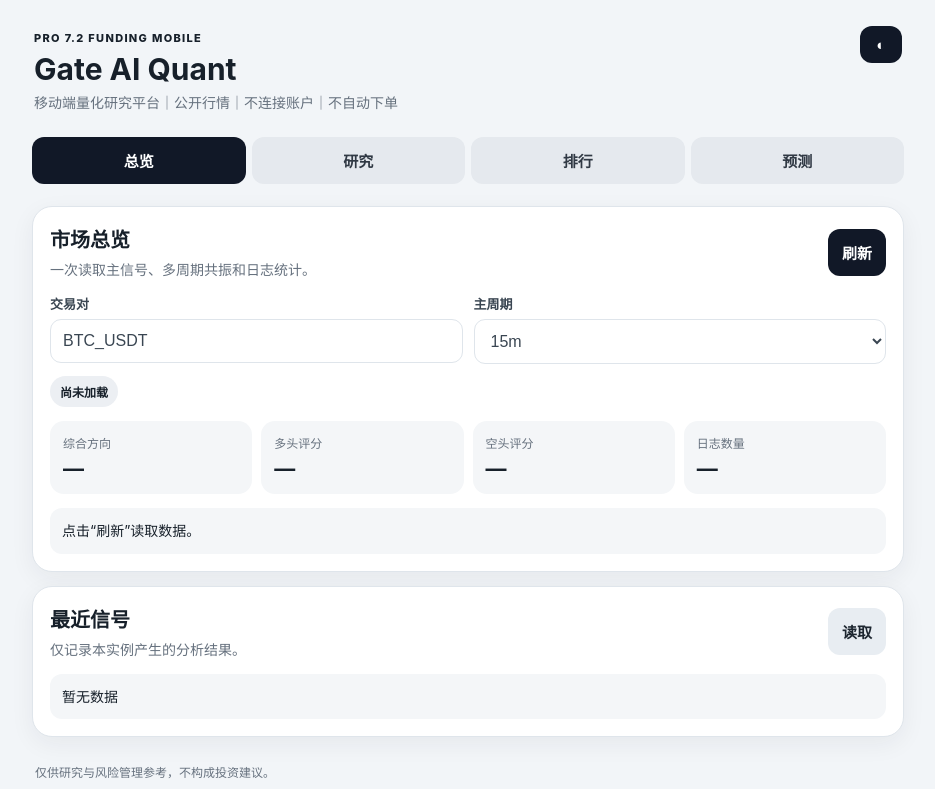
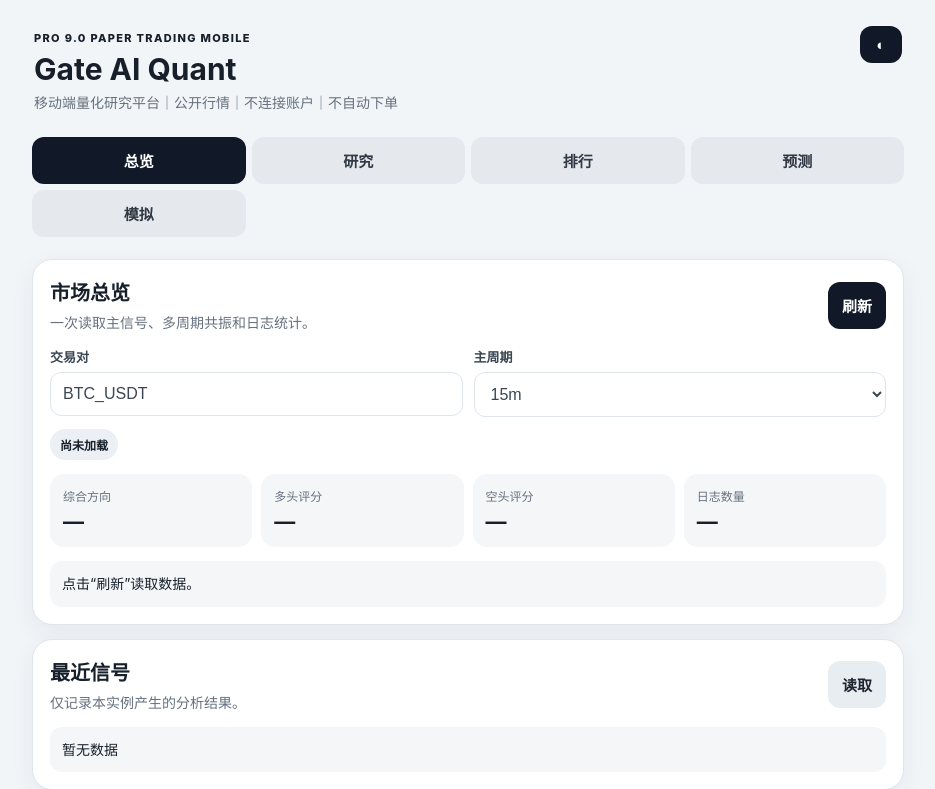
Before and after one commit to leestudy123456/-gate-ai, a FastAPI app: page / in a window 1280 px wide. Shown: the top 789 px of the page, without its empty margins (172-1107 px from the left). Run offline with FastAPI, Linux system fonts and the light colour scheme.

Commit message:
Add files via upload

```diff
--- a/templates/index.html
+++ b/templates/index.html
@@ -1,6 +1,6 @@
-<!doctype html><html lang="zh-CN"><head><meta charset="utf-8"><meta name="viewport" content="width=device-width,initial-scale=1,viewport-fit=cover"><title>Gate AI Quant Professional 7.2.0 Mobile</title><link rel="stylesheet" href="/static/style.css?v=7.2.0"></head><body>
-<main><header><div><span class="version">PRO 7.2 FUNDING MOBILE</span><h1>Gate AI Quant</h1><p>移动端量化研究平台｜公开行情｜不连接账户｜不自动下单</p></div><button id="themeBtn" class="icon-btn" aria-label="切换主题">◐</button></header>
-<nav class="tabs" aria-label="主要功能"><button class="tab active" data-target="dashboardPanel">总览</button><button class="tab" data-target="researchPanel">研究</button><button class="tab" data-target="scannerPanel">排行</button><button class="tab" data-target="predictionPanel">预测</button></nav>
+<!doctype html><html lang="zh-CN"><head><meta charset="utf-8"><meta name="viewport" content="width=device-width,initial-scale=1,viewport-fit=cover"><title>Gate AI Quant Professional 9.0 Mobile</title><link rel="stylesheet" href="/static/style.css?v=9.0.0"></head><body>
+<main><header><div><span class="version">PRO 9.0 PAPER TRADING MOBILE</span><h1>Gate AI Quant</h1><p>移动端量化研究平台｜公开行情｜不连接账户｜不自动下单</p></div><button id="themeBtn" class="icon-btn" aria-label="切换主题">◐</button></header>
+<nav class="tabs" aria-label="主要功能"><button class="tab active" data-target="dashboardPanel">总览</button><button class="tab" data-target="researchPanel">研究</button><button class="tab" data-target="scannerPanel">排行</button><button class="tab" data-target="predictionPanel">预测</button><button class="tab" data-target="simulationPanel">模拟</button></nav>
 
 <section id="dashboardPanel" class="panel">
   <section class="card"><div class="section-head"><div><h2>市场总览</h2><p>一次读取主信号、多周期共振和日志统计。</p></div><button id="overviewBtn" class="compact">刷新</button></div>
@@ -13,7 +13,7 @@
 </section>
 
 <section id="researchPanel" class="panel hidden">
-  <section class="card decision-engine-card"><div class="section-head"><div><h2>7.2 AI 决策引擎</h2><p>技术方向、样本外验证、多周期共振、数据质量、期望值与Kelly联合决策。</p></div><button id="decisionBtn" class="compact">运行决策</button></div>
+  <section class="card decision-engine-card"><div class="section-head"><div><h2>9.0 AI 决策引擎</h2><p>技术方向、样本外验证、多周期共振、数据质量、期望值与Kelly联合决策。</p></div><button id="decisionBtn" class="compact">运行决策</button></div>
     <div class="grid two compact-fields"><label>决策账户余额<input id="decisionBalance" type="number" value="1000"></label><label>风险上限<select id="decisionRiskCap"><option value="0.005">0.5%</option><option value="0.01" selected>1%</option><option value="0.02">2%</option></select></label></div>
     <div id="decisionStatus" class="status idle">等待运行</div><div id="decisionResult" class="hidden"></div>
   </section>
@@ -40,4 +40,31 @@
 <section id="predictionPanel" class="panel hidden">
   <section class="card"><h2>预测市场价值计算</h2><p class="muted">模型概率需由你独立估计，本工具只计算价格与概率之间的价值差。</p><div class="grid two"><label>市场价格<input id="marketPrice" type="number" step="0.01" value="0.55"></label><label>模型概率<input id="modelProbability" type="number" step="0.01" value="0.65"></label><label>费用率<input id="predictionFee" type="number" step="0.001" value="0"></label><label>Kelly 上限<input id="kellyCap" type="number" step="0.01" value="0.05"></label></div><button id="predictionBtn">计算价值</button><div id="predictionResult" class="result-grid"></div></section>
 </section>
-<footer>仅供研究与风险管理参考，不构成投资建议。<span id="healthBadge">正在检查服务…</span></footer></main><div id="termModal" class="modal hidden"><div class="modal-card"><button id="termClose" class="modal-close">×</button><h2 id="termTitle">术语解释</h2><p id="termBody"></p></div></div><script src="/static/app.js?v=7.2.0"></script></body></html>
+
+<section id="simulationPanel" class="panel hidden">
+  <section class="card">
+    <div class="section-head"><div><h2>9.0 模拟交易</h2><p>使用公开行情跟踪策略，不连接 Gate 账户，不发送真实订单。</p></div><button id="simLoadBtn" class="compact secondary">更新行情</button></div>
+    <div class="grid two compact-fields">
+      <label>方向<select id="simSide"><option>LONG</option><option>SHORT</option></select></label>
+      <label>订单类型<select id="simOrderType"><option value="MARKET" selected>市价模拟（立即成交）</option><option value="LIMIT">策略入场（触价成交）</option></select></label>
+      <label>入场价<input id="simEntry" type="number" step="any"></label>
+      <label>止损价<input id="simStop" type="number" step="any"></label>
+      <label>止盈价<input id="simTarget" type="number" step="any"></label>
+      <label>账户余额<input id="simBalance" type="number" value="1000"></label>
+      <label>单笔风险<select id="simRisk"><option value="0.005">0.5%</option><option value="0.01" selected>1%</option><option value="0.02">2%</option></select></label>
+      <label>杠杆<input id="simLeverage" type="number" value="1" min="1" max="100"></label>
+      <label>最长持有K线<input id="simMaxBars" type="number" value="24" min="1" max="500"></label>
+      <label>备注<input id="simNotes" maxlength="500" placeholder="例如：9.0 AI决策"></label>
+    </div>
+    <button id="simCreateBtn">开始模拟交易</button>
+    <div id="simStatus" class="status idle">可先运行 AI 决策，再自动带入方向与价格。</div>
+    <div class="notice-box compact-note">判定规则：只读取已收盘K线；同一根K线同时触及止盈与止损时，因无法知道盘中先后顺序，保守按止损先发生。</div>
+  </section>
+  <section class="card">
+    <div class="section-head"><div><h2>模拟账户统计</h2><p>统计已结算模拟交易的成本后结果。</p></div><select id="simFilter" class="compact"><option value="ALL">全部</option><option value="OPEN">持仓中</option><option value="PENDING">待成交</option><option value="CLOSED">已结算</option><option value="CANCELLED">已取消</option></select></div>
+    <div id="simStats" class="metric-grid"></div>
+    <div id="simStorageNotice" class="notice-box compact-note">尚未读取记录。</div>
+  </section>
+  <section class="card"><div class="section-head"><div><h2>模拟交易日志</h2><p>点击“更新行情”会检查入场、止盈、止损和超时条件。</p></div></div><div id="simTrades" class="rank-list"><div class="list-empty">暂无模拟交易。</div></div></section>
+</section>
+<footer>仅供研究与风险管理参考，不构成投资建议。<span id="healthBadge">正在检查服务…</span></footer></main><div id="termModal" class="modal hidden"><div class="modal-card"><button id="termClose" class="modal-close">×</button><h2 id="termTitle">术语解释</h2><p id="termBody"></p></div></div><script src="/static/app.js?v=9.0.0"></script></body></html>
```
